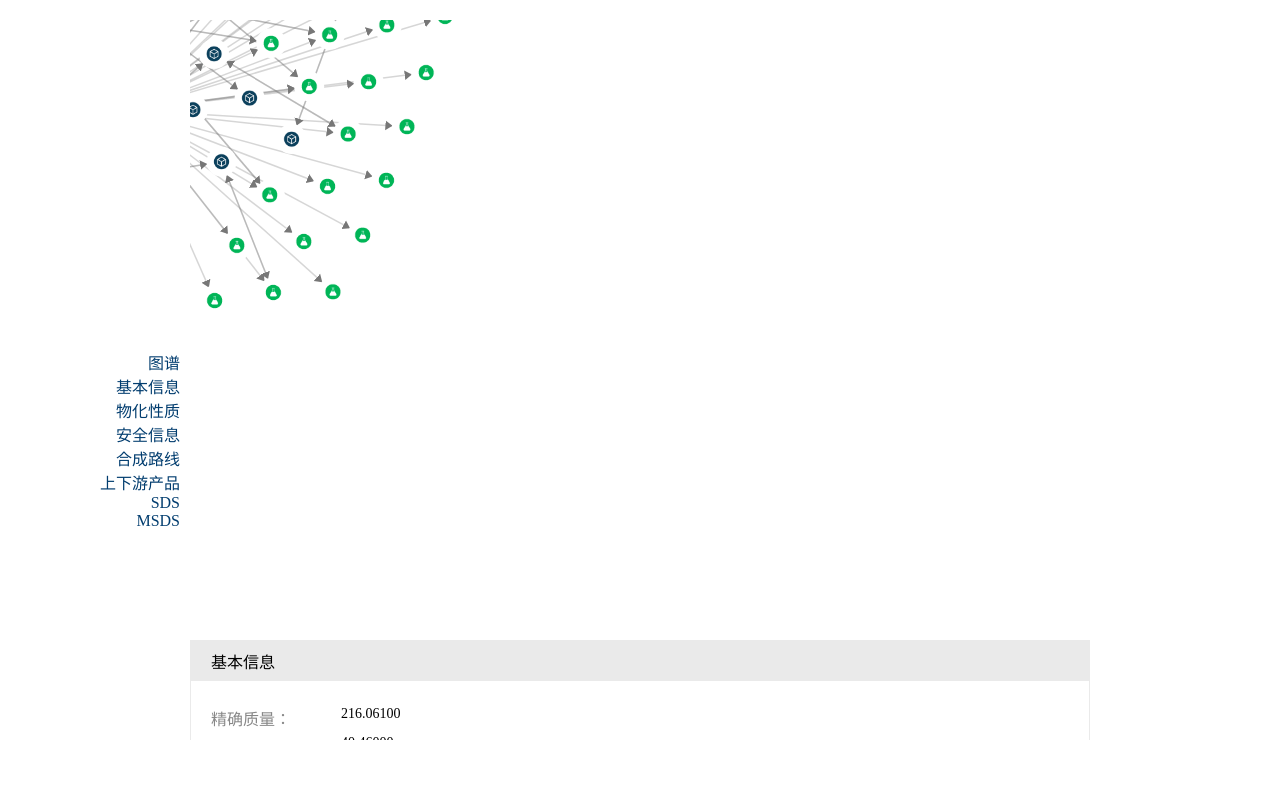
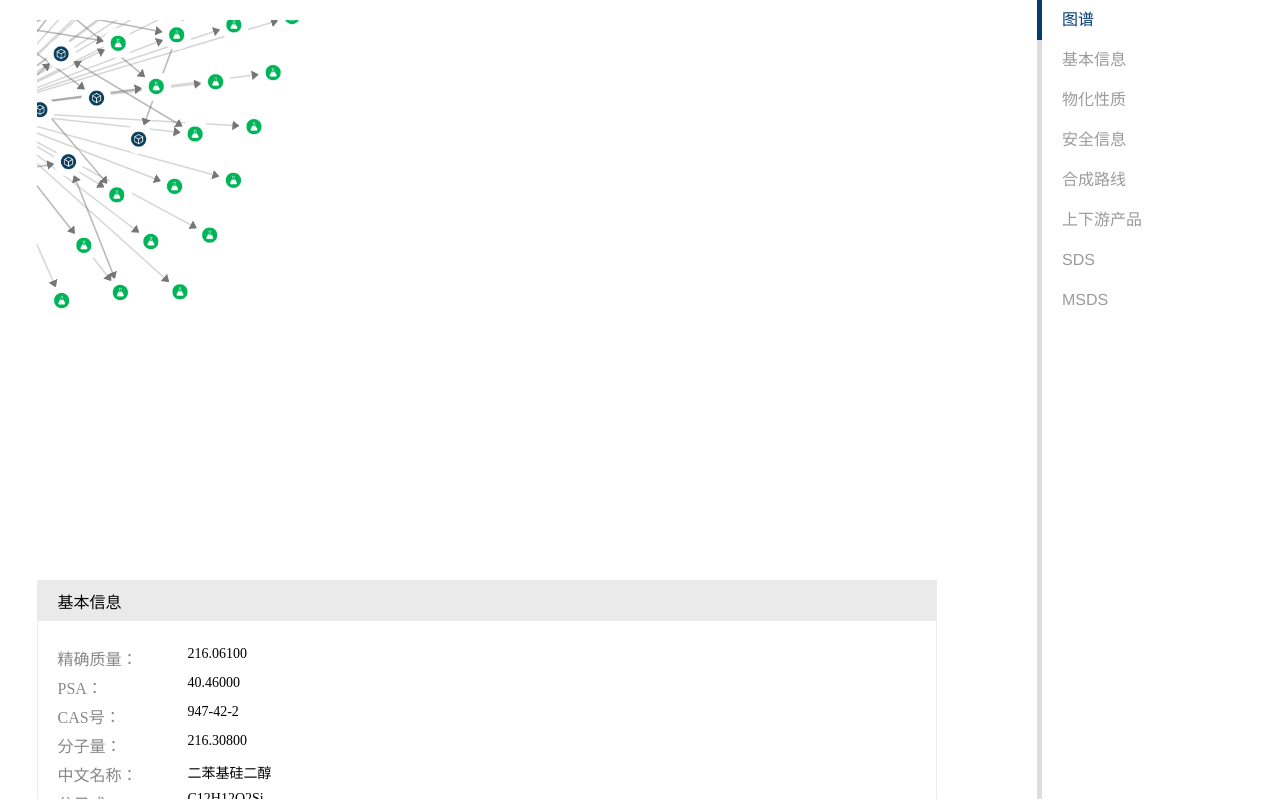
Before and after one commit to kyriezyy/yunsugraph, a Vue app in the folder graph2/: page /detail in a window 1280 px wide. Built offline with nearby package versions, Linux system fonts and the light colour scheme.

Commit message:
修改详情页样式

```diff
--- a/graph2/src/views/Detail.vue
+++ b/graph2/src/views/Detail.vue
@@ -1,10 +1,10 @@
 <template>
   <div class="container">
     <div class="main">
-      <div class="graph-box">
+      <div class="box-content">
+        <div class="graph-box" id="graph">
           <graph />
         </div>
-
         <div class="info-box">
           <div class="section" id="jibenxinxi">
             <div class="section-title">基本信息</div>
@@ -117,16 +117,17 @@
           </div>
         </div>
       </div>
+    </div>
 
     <div class="nav-box">
-      <a class="nav-item" @click="navTo('graph')">图谱</a>
-      <a class="nav-item" @click="navTo('jibenxinxi')">基本信息</a>
-      <a class="nav-item" @click="navTo('wuguanxingzhi')">物化性质</a>
-      <a class="nav-item" @click="navTo('anquanxinxi')">安全信息</a>
-      <a class="nav-item" @click="navTo('hechengluxian')">合成路线</a>
-      <a class="nav-item" @click="navTo('shangxiayouchanpin')">上下游产品</a>
-      <a class="nav-item" @click="navTo('sds')">SDS</a>
-      <a class="nav-item" @click="navTo('msds')">MSDS</a>
+      <a class="nav-item add-color" @click="navTo('graph', 0)">图谱</a>
+      <a class="nav-item" @click="navTo('jibenxinxi',1)">基本信息</a>
+      <a class="nav-item" @click="navTo('wuguanxingzhi',2)">物化性质</a>
+      <a class="nav-item" @click="navTo('anquanxinxi', 3)">安全信息</a>
+      <a class="nav-item" @click="navTo('hechengluxian', 4)">合成路线</a>
+      <a class="nav-item" @click="navTo('shangxiayouchanpin', 5)">上下游产品</a>
+      <a class="nav-item" @click="navTo('sds', 6)">SDS</a>
+      <a class="nav-item" @click="navTo('msds', 7)">MSDS</a>
     </div>
   </div>
 </template>
@@ -144,31 +145,43 @@ export default {
   data () {
     return {
       detail: detail,
-      guanxi
+      guanxi,
+      current: 0
     }
   },
   methods: {
-    navTo (anchor) {
+    navTo (anchor, index) {
       document.querySelector('#' + anchor).scrollIntoView()
+      let items = document.getElementsByClassName('nav-item')
+      items[this.current].classList.remove('add-color')
+      items[index].classList.add('add-color')
+      this.current = index
     }
   }
 }
 </script>
 <style scoped>
 .container {
-  height: calc(100% - 60px);
+  height: calc(100% - 1px);
 
-  position: relative;
+  display: flex;
+  width: 100%;
 }
 .main {
-  height: 100%;
+  width: 80%;
   padding: 20px;
   overflow: auto;
+  margin-right: 5%;
 }
 .section {
   margin: 20px 0;
   border: 1px solid #eaeaea;
 }
+
+.graph-box{
+  height: 540px;
+}
+
 .section-title {
   font-size: 16px;
   background: #eaeaea;
@@ -177,6 +190,21 @@ export default {
   align-items: center;
   padding: 0 20px;
 }
+
+.add-color{
+  color: #023d6f;
+  position: relative;
+}
+
+.add-color:before{
+  content: '';
+  background-color: #023d6f;
+  position: absolute;
+  width: 5px;
+  height: 40px;
+  left: -5px;
+}
+
 .content {
   padding: 20px;
 }
@@ -193,18 +221,27 @@ export default {
   font-size: 14px;
 }
 .nav-box {
-  position: absolute;
-  left: 50%;
-  width: 200px;
-    margin-left: -660px;
-  top: 350px;
+  width: 20%;
   display: flex;
   flex-direction: column;
-  text-align: right;
+  border-left: #dddddd 5px solid;
+  color: #9b9b9b;
 }
 .nav-box a {
+
+}
+
+.nav-item{
+  line-height: 40px;
+  font-family: 'Avenir', Helvetica, Arial, sans-serif;
+  padding-left: 20px;
+}
+
+.nav-item:hover{
+  cursor: pointer;
   color: #023d6f;
 }
+
 .info-box {
   width: 900px;
   margin: 0 auto;
```
Lines whose indentation alone changed are shown as unchanged.
